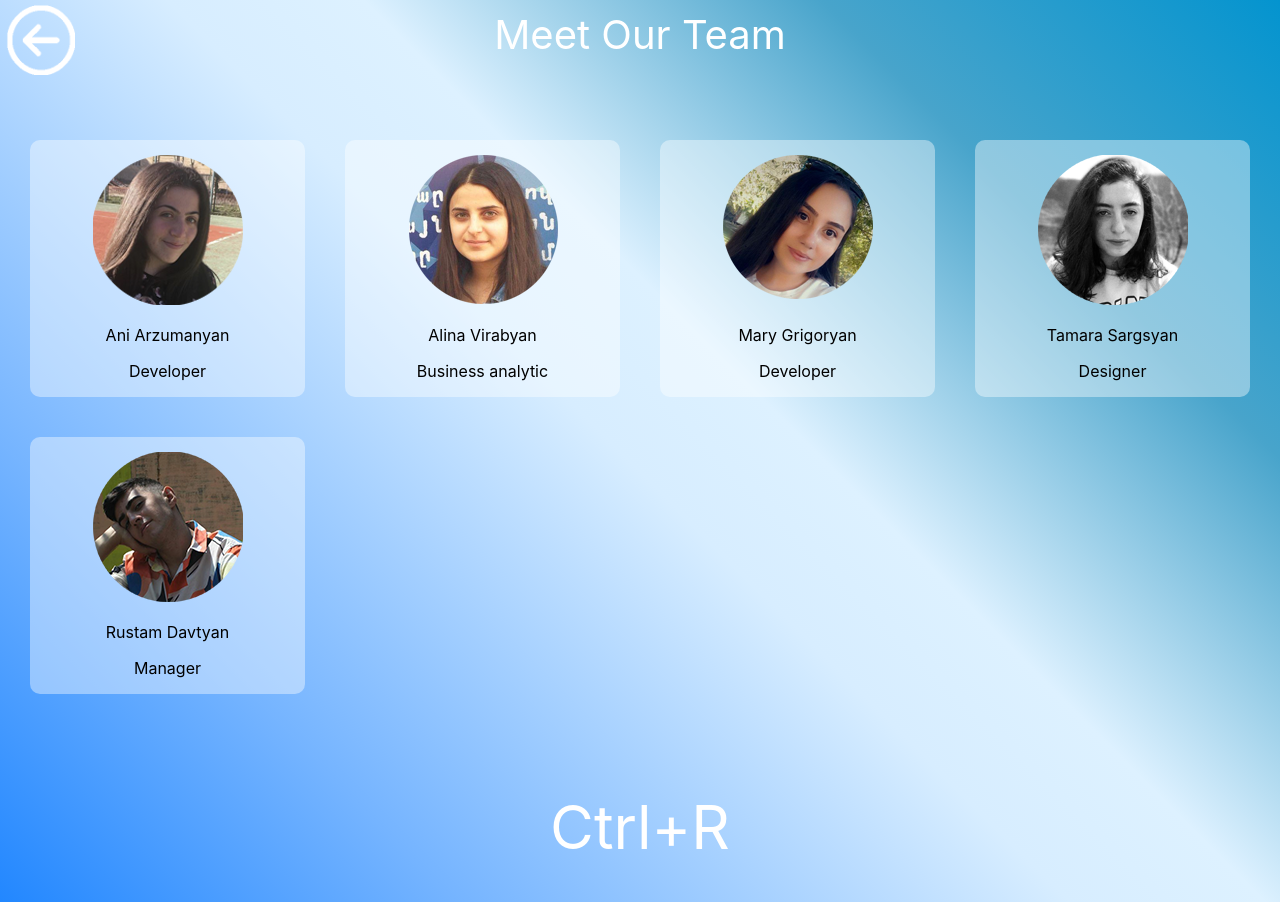
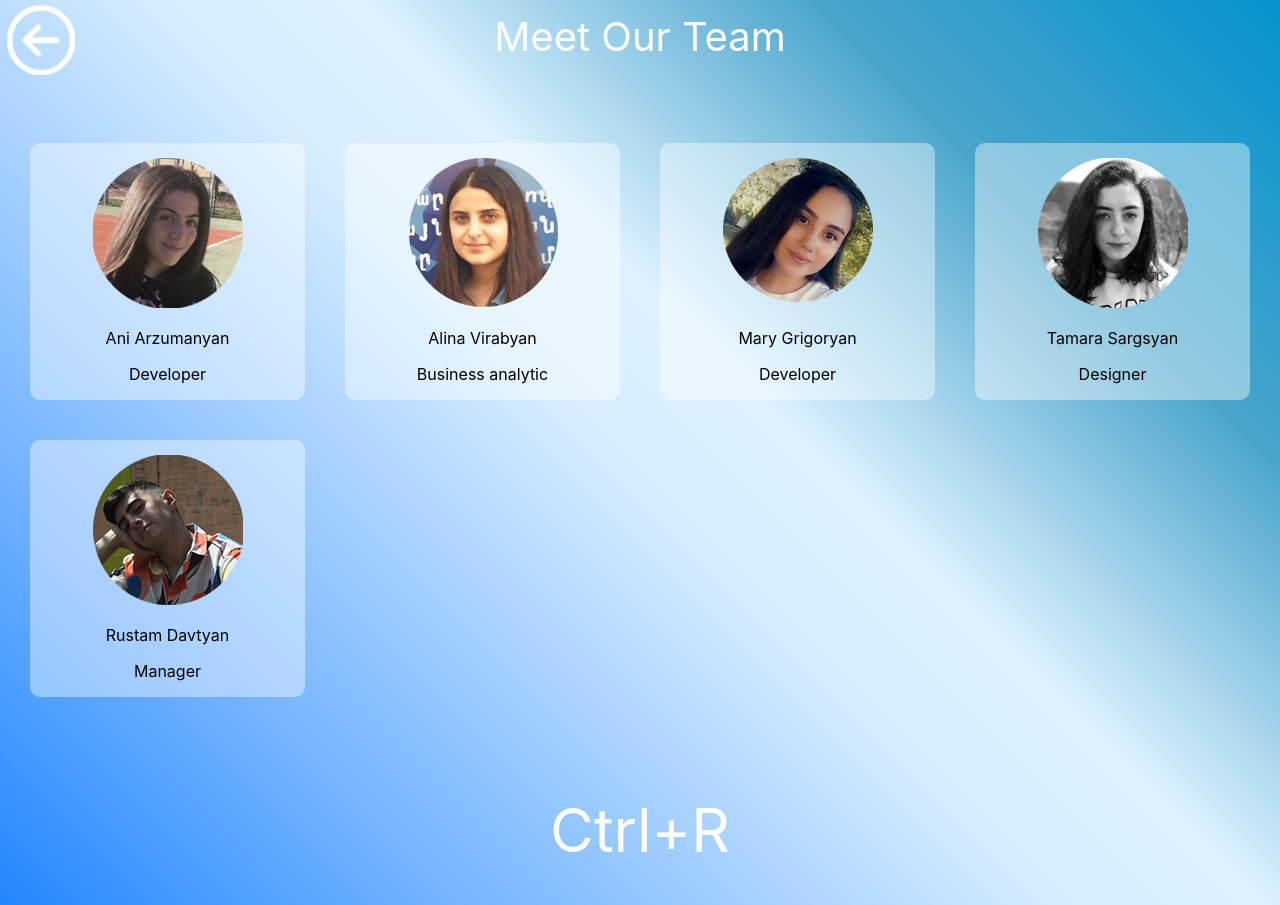
Before and after one commit to ctrlr-official/CtrlR, a React app: page /about in a window 1280 px wide. Built offline with nearby package versions, Linux system fonts and the light colour scheme.

Commit message:
Update About.css

```diff
--- a/src/Components/About/About.css
+++ b/src/Components/About/About.css
@@ -11,7 +11,7 @@
 .anun p{
     font-size: 40px;
     color:white;
-    line-height: 30px;
+    line-height: 33px;
     margin-top:20px;
 }
 @media all and (max-width:550px){
```
